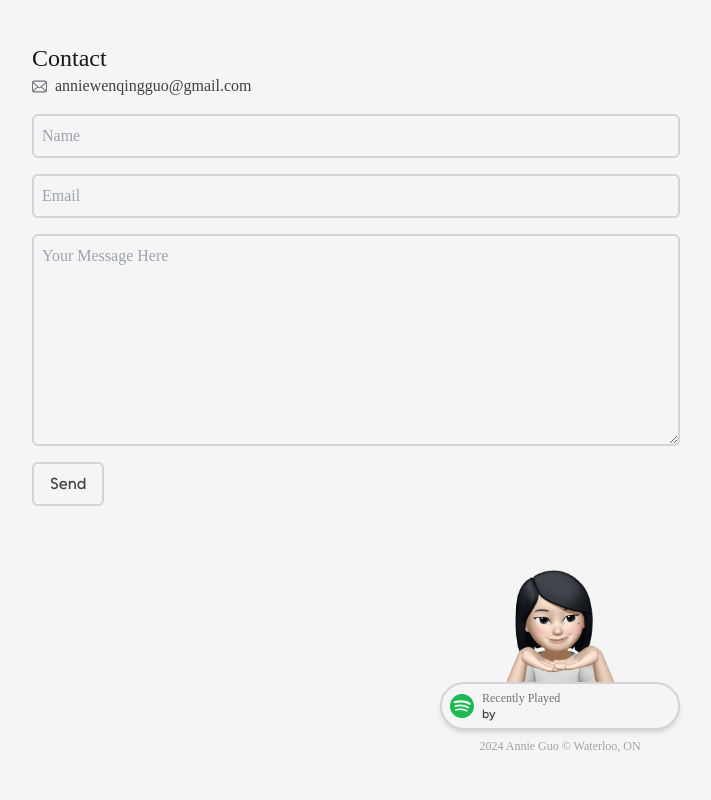
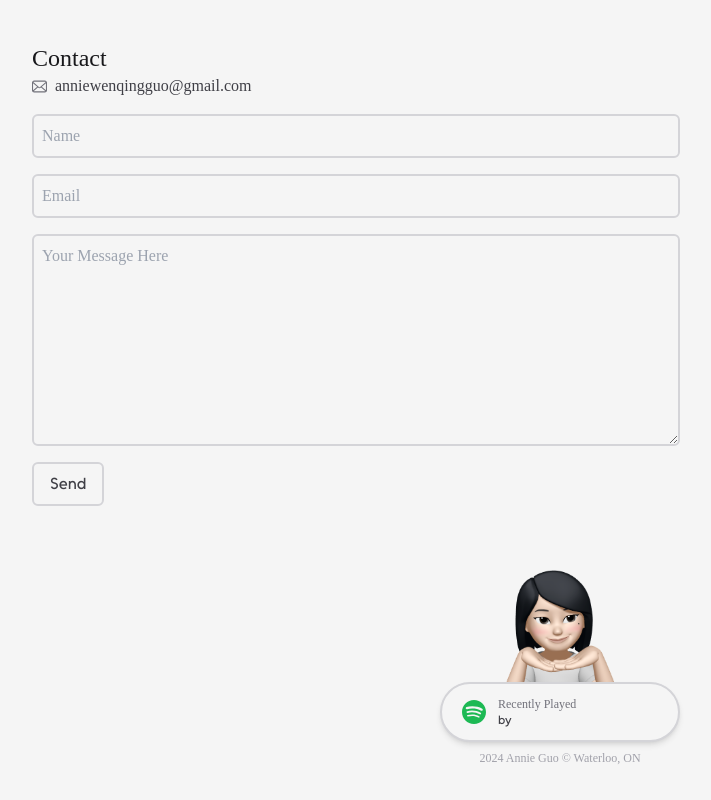
Before and after one commit to applepie7864/website, a React (Create React App) app: page / in a window 1280 px wide. Shown: the part 1874-2674 px from the top of the page, without its empty margins (520-1231 px from the left). Built offline with nearby package versions, Linux system fonts and the light colour scheme; no server answers; the HTML template or start-up script is replaced by a standard one; a web font is replaced by a local one.

Commit message:
spotify card dynamic resizing

```diff
--- a/src/components/SpotifyCard.tsx
+++ b/src/components/SpotifyCard.tsx
@@ -43,13 +43,13 @@ const SpotifyCard = () => {
     }, []);
 
     return (
-        <div className="w-60 h-12 p-2 flex flex-row items-center justify-left rounded-full shadow-md border-zinc-300 border-2 gap-2">
+        <div className="w-60 min-h-12 p-3 flex flex-row items-center justify-center rounded-full shadow-md border-zinc-300 border-2 gap-3">
             <a href="https://open.spotify.com/user/5xb1ufphwez97tv2q5yu50eb0?si=dab77ec091e0407d" target='_blank' className='hover:scale-105'>
                 <Spotify />
             </a>
             <div>
-                <div className='text-zinc-500 text-xs'>Recently Played</div>
-                <div className='text-zinc-700 text-xs m'>{ track } by { artist }</div>
+                <div className='text-zinc-500 text-xs w-40'>Recently Played</div>
+                <div className='text-zinc-700 text-xs m w-40 text-wrao'>{ track } by { artist }</div>
             </div>
         </div>
     )
```
